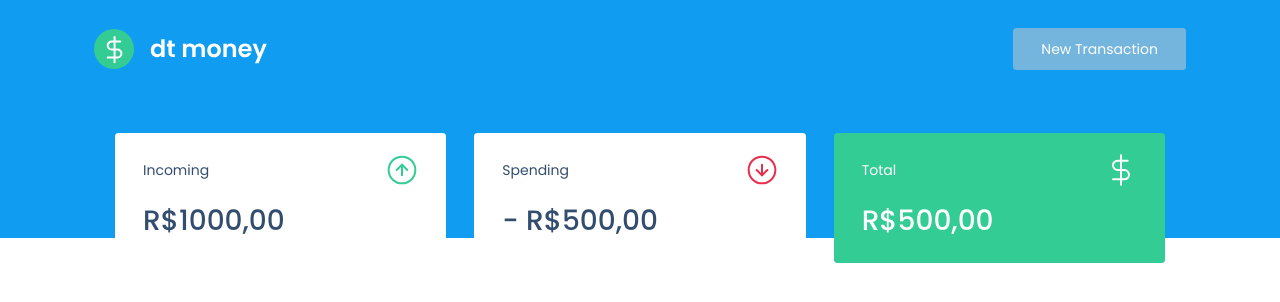
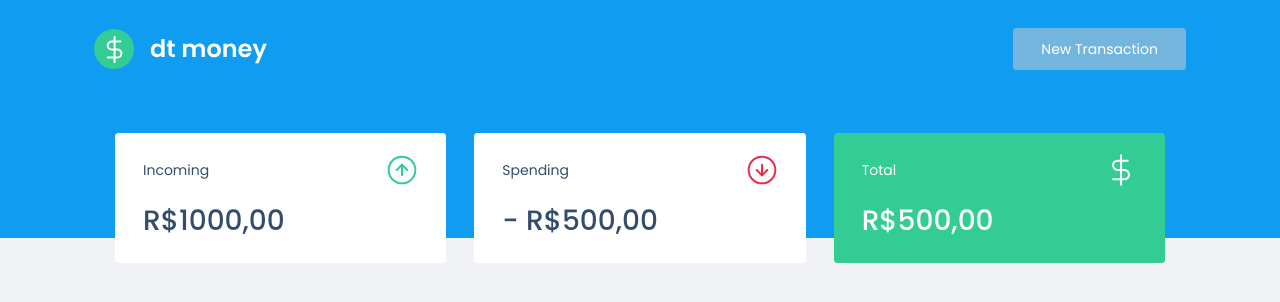
Before and after one commit to GuilhermeCSales/money-application, a React (Create React App) app: page / in a window 1280 px wide. Shown: the top 302 px of the page. Built offline with nearby package versions, Linux system fonts and the light colour scheme.

Commit message:
global styles file fix

```diff
--- a/src/styles/global.ts
+++ b/src/styles/global.ts
@@ -2,7 +2,7 @@ import { createGlobalStyle } from "styled-components";
 
 export const GlobalStyle = createGlobalStyle`
     :root {
-        --background: #E5E5E5;
+        --background: #F0F2F5;
         --red: #F7685B;
         --green: #33CC95;
         --blue: #109CF1;
@@ -29,7 +29,7 @@ export const GlobalStyle = createGlobalStyle`
     }
 
     body {
-        background-color: var(--background-color);
+        background-color: var(--background);
         -webkit-font-smoothing: antialiased;
     }
 
```
